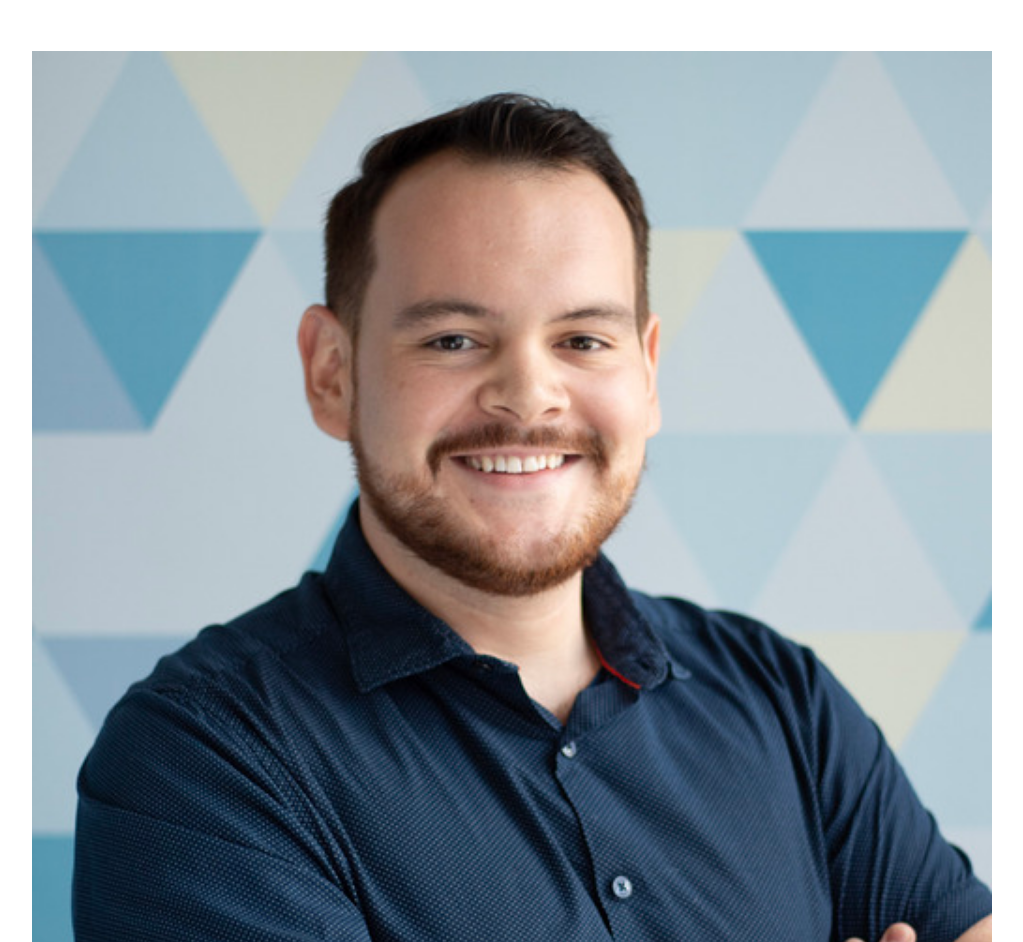
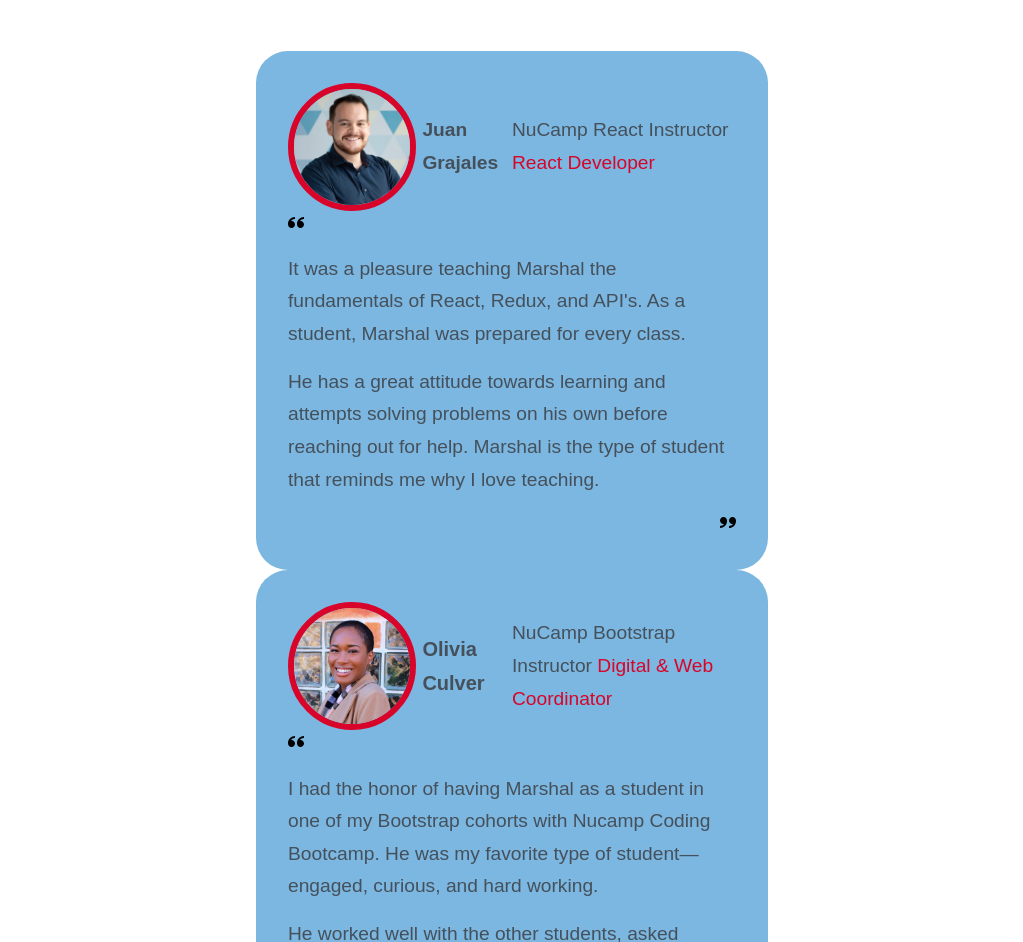
Before and after one commit to remarshal/marshal-rocks-react, a React (Create React App) app: page / in a window 1280 px wide. Shown: the part 8210-9152 px from the top of the page, without its empty margins (128-1151 px from the left). Built offline with nearby package versions, Linux system fonts and the light colour scheme; a web font is replaced by a local one.

Commit message:
css styling

```diff
--- a/src/Components/Testimonials.jsx
+++ b/src/Components/Testimonials.jsx
@@ -13,29 +13,35 @@ const Testimonials = () => {
                     <h2>Testimonials</h2>
                     <h4>I'm fortunate to have worked with amazing people, here's what they've said.</h4>
                 </div>
-
-
                 <div className="container testimonial--container">
-                    <article className="testimonial--item">
-                        <div className="testimonial--heading">
-                            <a href="#" target='_blank'><img src={Juan} alt="My instructor Juan from NuCamp" /></a>
-                            <h5 className='cleint--name'>Juan Grajales</h5>
-                            <p className='client--title'>NuCamp React Instructor, <a href="#" target='_blank' >React Developer</a></p>
-                            <ImQuotesLeft className='quote--icons' />
-                            <p className='client--review'>It was a pleasure teaching Marshal the fundamentals of React, Redux, and API's. As a student, Marshal was prepared for every class.</p>
-                            <p className='client--review'>He has a great attitude towards learning and attempts solving problems on his own before reaching out for help. Marshal is the type of student that reminds me why I love teaching.</p>
-                            <ImQuotesRight className='quote--icons' />
+                    <article className="testimonial">
+                        <div className='header'>
+                            <a href="#" target='_blank'><img className="client--img" src={Juan} alt="My instructor Juan from NuCamp" /></a>
+                            <p className='client--name'>Juan Grajales</p>
+                            <div className='client--title'>
+                                <p>NuCamp React Instructor<br></br> <a href="#" target='_blank' >React Developer</a></p>
+                            </div>
+                        </div>
+                        <div className='quote--icons-left' ><ImQuotesLeft /></div>
+                        <p className='client--review'>It was a pleasure teaching Marshal the fundamentals of React, Redux, and API's. As a student, Marshal was prepared for every class.</p>
+                        <p className='client--review'>He has a great attitude towards learning and attempts solving problems on his own before reaching out for help. Marshal is the type of student that reminds me why I love teaching.</p>
+                        <div className='quote--icons-right' >
+                            <ImQuotesRight />
                         </div>
                     </article>
-                    <article className="testimonial--item">
-                        <div className="testimonial--heading">
-                            <a href="#" target='_blank'><img src={Olivia} alt="My instructor Olivia from NuCamp" /></a>
+                    <article className="testimonial">
+                        <div className="header">
+                            <a href="#" target='_blank'><img className="client--img" src={Olivia} alt="My instructor Olivia from NuCamp" /></a>
                             <h5 className='cleint--name'>Olivia Culver</h5>
-                            <p className='client--title'>NuCamp Bootstrap Instructor, <a href="#" target='_blank' >Digital & Web Coordinator</a></p>
-                            <ImQuotesLeft className='quote--icons' />
-                            <p className='client--review'>I had the honor of having Marshal as a student in one of my Bootstrap cohorts with Nucamp Coding Bootcamp. He was my favorite type of student—engaged, curious, and hard working.</p>
-                            <p className='client--review'>He worked well with the other students, asked thoughtful questions, and performed well on the exercises and assignments. He has not only the technical aptitude for web development but also the soft skills that make him personable and easy to work with.</p>
-                            <ImQuotesRight className='quote--icons' />
+                            <div className="client--title">
+                                <p className='client--title'>NuCamp Bootstrap Instructor <a href="#" target='_blank' >Digital & Web Coordinator</a></p>
+                            </div>
+                        </div>
+                        <div className='quote--icons-left' ><ImQuotesLeft /></div>
+                        <p className='client--review'>I had the honor of having Marshal as a student in one of my Bootstrap cohorts with Nucamp Coding Bootcamp. He was my favorite type of student—engaged, curious, and hard working.</p>
+                        <p className='client--review'>He worked well with the other students, asked thoughtful questions, and performed well on the exercises and assignments. He has not only the technical aptitude for web development but also the soft skills that make him personable and easy to work with.</p>
+                        <div className='quote--icons-right' >
+                            <ImQuotesRight />
                         </div>
                     </article>
                 </div>
--- a/src/Components/testimonials.css
+++ b/src/Components/testimonials.css
@@ -1,35 +1,52 @@
-.container-left {
-    display: grid;
-    grid-template-columns: 40% 50%;
-    gap: 5%;
-    text-align: left;
-}
-
-.testimonial--img {
-    border-radius: 50%;
-}
-
-.testimonial--card {
-display: flex;
+.container.testimonial--container {
+    width: 40%;
 }
 
 .testimonial {
+background-color: var(--color-accent);
+padding: 2rem;
+border-radius: 2rem;
+user-select: none;
+}
+
+.header {
+    display: grid;
+    grid-template-columns: 30% 20% 50%;
+    align-items: center;
+}
+
+.client--name {
+    font-weight: bold;
+}
+
+.client--img {
+    width: 8rem;
+    aspect-ratio: 1/1;
+    overflow: hidden;
+    border-radius: 50%;
+    border: .4rem solid var(--color-primary);
+}
+
+.client--title {
 
 }
 
+.client--review {
+
+}
+
+.quote--icons-left {
+    text-align: l;
+    }
+
 .quote--icons-right {
-    text-align: right;
+text-align: right;
 }
 
 /* =============================== MEDIA QUERIES (MEDIUM DEVICES) =============================== */
 
 @media screen and (max-width: 1024px) {
-    .container-left {
-        grid-template-columns: 1fr;
-        gap: 0;
-        width: 50%;
-        margin: 2rem auto 4rem;
-    }
+
 }
 
 .testimonial {
@@ -39,10 +56,6 @@ display: flex;
 /* =============================== MEDIA QUERIES (SMALL DEVICES) =============================== */
 
 @media screen and (max-width: 600px) {
-    .testimonial {
-        width: 65%;
-        margin: 0 auto 3rem;
-        text-align: center;
-    }
+
 
 }
```
